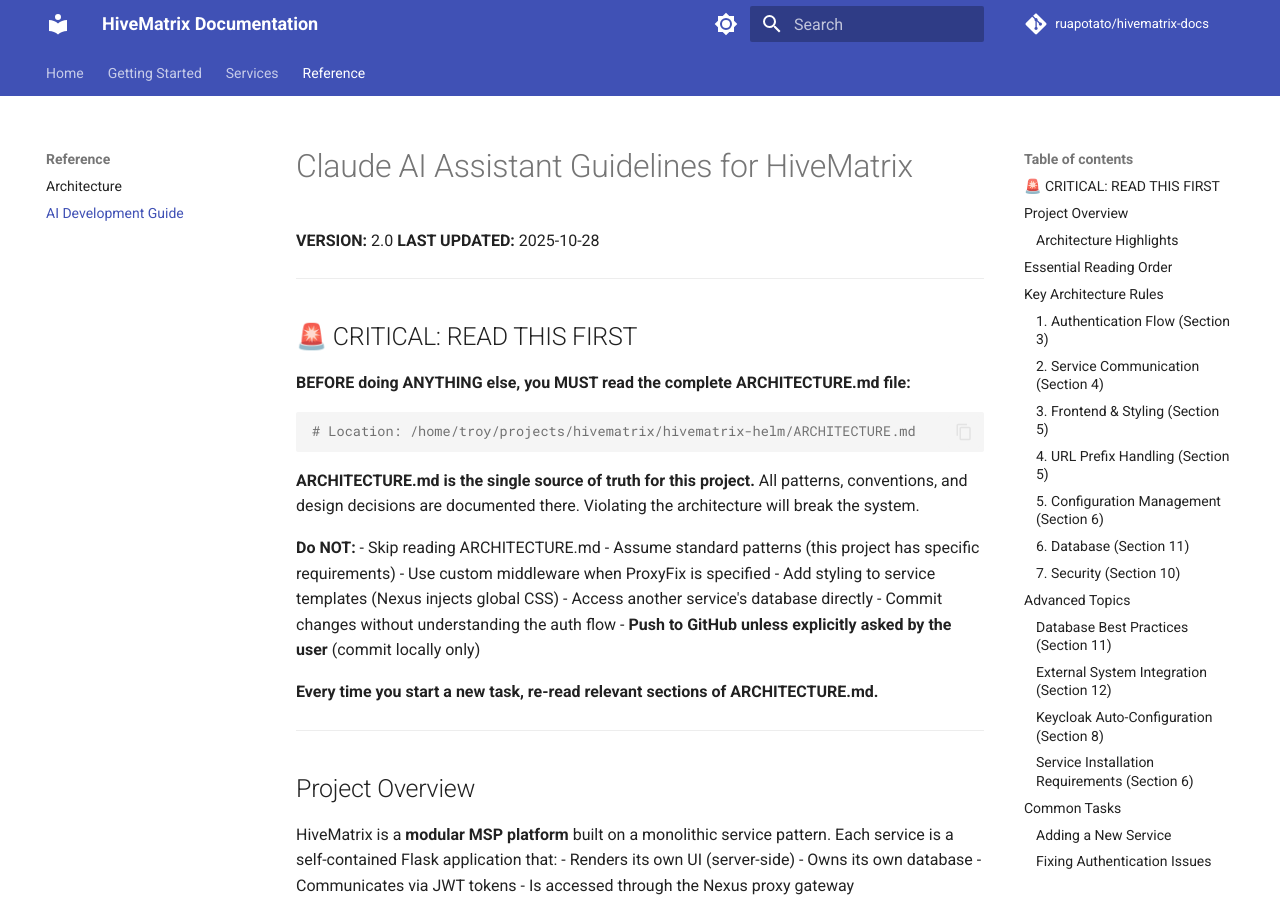
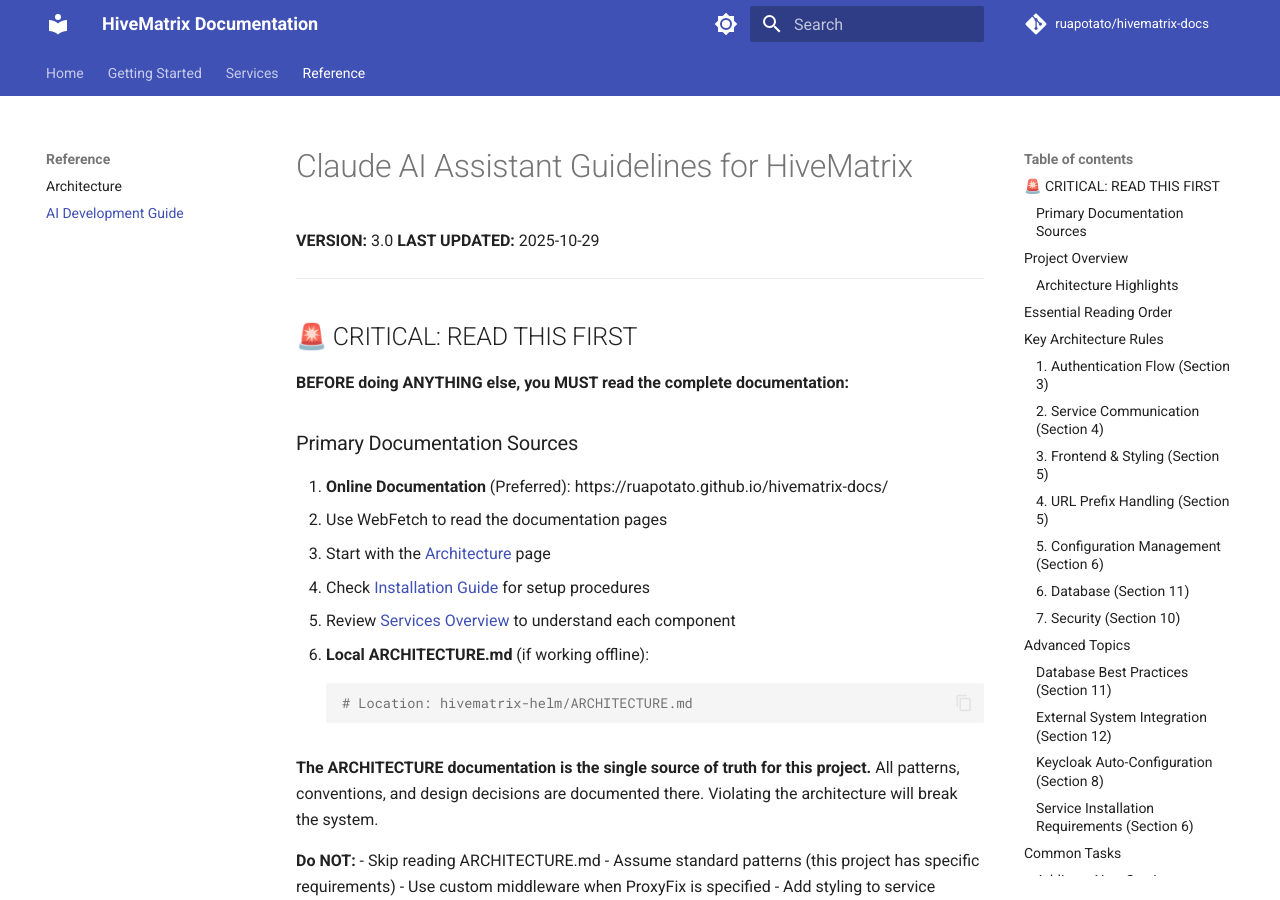
Before and after one commit to ruapotato/hivematrix-docs, an MkDocs documentation site: the page built from docs/CLAUDE.md, in a window 1280 px wide and 900 px high. Built offline with MkDocs 1.6.1 and Material for MkDocs 9.7.7, drawn with Linux system fonts in a browser that asks for light colours; comment, search, counter and statistics services are not loaded.

Commit message:
Update CLAUDE.md to reference online documentation
- Updated to version 3.0
- Added primary reference to https://ruapotato.github.io/hivematrix-docs/
- Instructs AI assistants to use WebFetch to read documentation
- Links to Architecture, Installation, and Services Overview pages
- Keeps local ARCHITECTURE.md as fallback for offline use

🤖 Generated with [Claude Code](https://claude.com/claude-code)

Co-Authored-By: Claude <noreply@anthropic.com>

````diff
--- a/docs/CLAUDE.md
+++ b/docs/CLAUDE.md
@@ -1,19 +1,28 @@
 # Claude AI Assistant Guidelines for HiveMatrix
 
-**VERSION:** 2.0
-**LAST UPDATED:** 2025-10-28
+**VERSION:** 3.0
+**LAST UPDATED:** 2025-10-29
 
 ---
 
 ## 🚨 CRITICAL: READ THIS FIRST
 
-**BEFORE doing ANYTHING else, you MUST read the complete ARCHITECTURE.md file:**
+**BEFORE doing ANYTHING else, you MUST read the complete documentation:**
 
-```bash
-# Location: /home/troy/projects/hivematrix/hivematrix-helm/ARCHITECTURE.md
-```
+### Primary Documentation Sources
 
-**ARCHITECTURE.md is the single source of truth for this project.** All patterns, conventions, and design decisions are documented there. Violating the architecture will break the system.
+1. **Online Documentation** (Preferred): https://ruapotato.github.io/hivematrix-docs/
+   - Use WebFetch to read the documentation pages
+   - Start with the [Architecture](https://ruapotato.github.io/hivematrix-docs/ARCHITECTURE/) page
+   - Check [Installation Guide](https://ruapotato.github.io/hivematrix-docs/installation/) for setup procedures
+   - Review [Services Overview](https://ruapotato.github.io/hivematrix-docs/services-overview/) to understand each component
+
+2. **Local ARCHITECTURE.md** (if working offline):
+   ```bash
+   # Location: hivematrix-helm/ARCHITECTURE.md
+   ```
+
+**The ARCHITECTURE documentation is the single source of truth for this project.** All patterns, conventions, and design decisions are documented there. Violating the architecture will break the system.
 
 **Do NOT:**
 - Skip reading ARCHITECTURE.md
````
